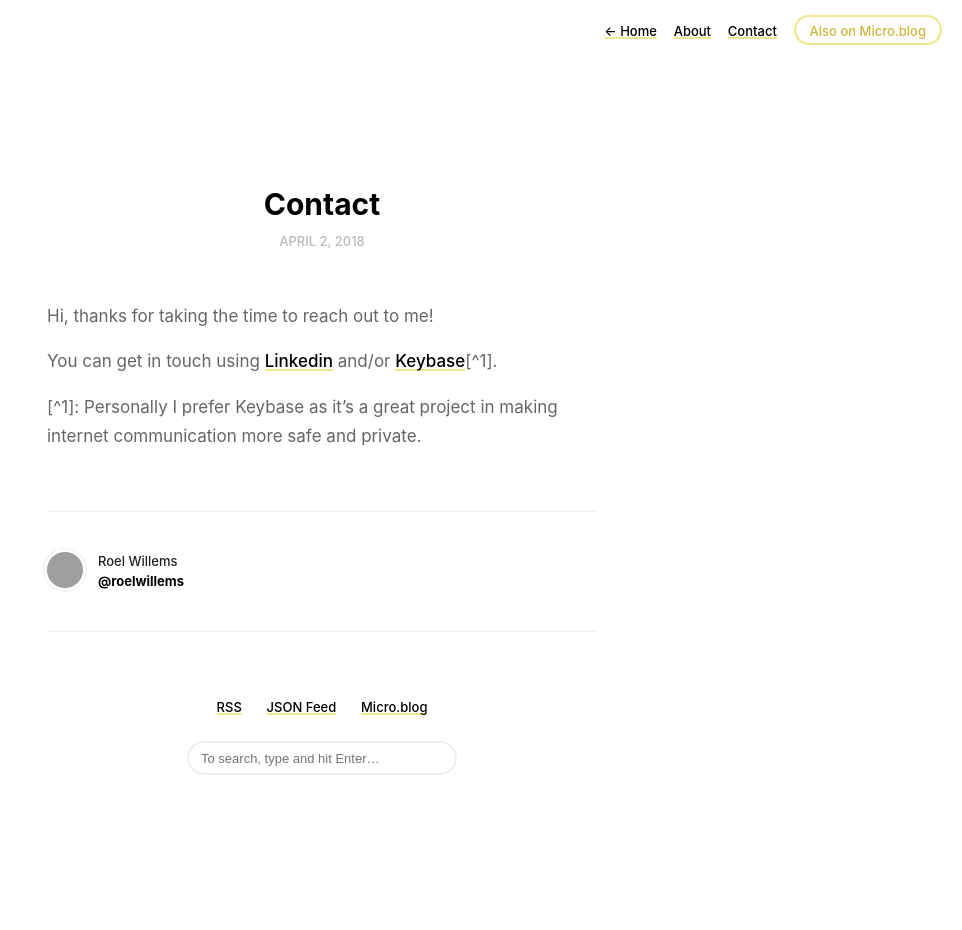
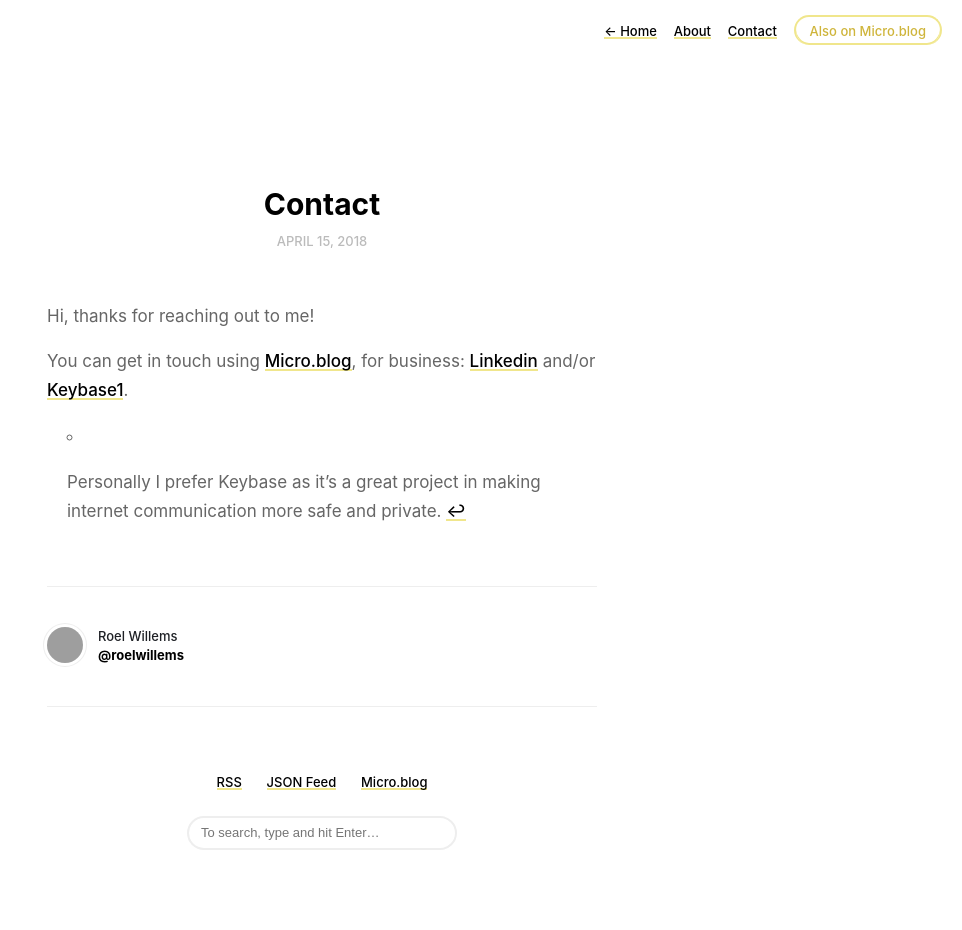
Before and after one commit to roelwillems/roelwillems.github.io, a Jekyll site: the page built from contact.md, in a window 1280 px wide. Shown: the whole page, without its empty margins (318-1280 px from the left). Built offline with Jekyll 4.4.1, drawn with Linux system fonts in a browser that asks for light colours; before the commit the page ends 900 px from its top, so only the background shows below that; grey boxes are pictures that could not be loaded.

Commit message:
Mirroring from Micro.blog.

```diff
--- a/contact.md
+++ b/contact.md
@@ -3,10 +3,10 @@
 permalink: "/contact/"
 layout: page
 order: 4
-date: 2018-04-02 20:48:01 +0200
+date: 2018-04-15 22:22:23 +0200
 ---
-Hi, thanks for taking the time to reach out to me!
+Hi, thanks for reaching out to me!
 
-You can get in touch using [Linkedin](https://www.linkedin.com/in/roelwillems) and/or [Keybase](https://keybase.io/roelwillems)[^1].
+You can get in touch using [Micro.blog](https://micro.blog/), for business: [Linkedin](https://www.linkedin.com/in/roelwillems) and/or [Keybase](https://keybase.io/roelwillems)[^1].
 
-<sub>[^1]: Personally I prefer Keybase as it's a great project in making internet communication more safe and private.</sub>
+[^1]: Personally I prefer Keybase as it's a great project in making internet communication more safe and private.
```
